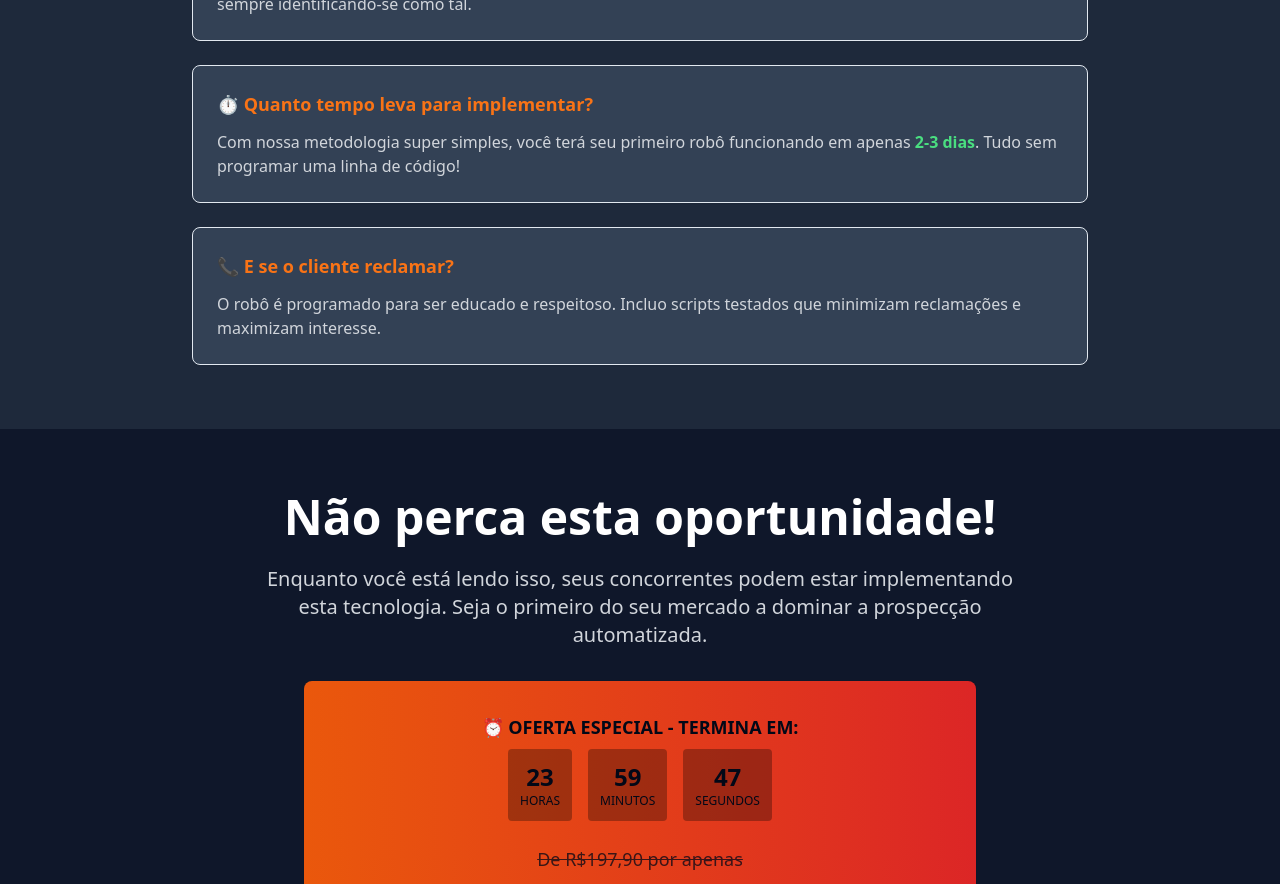
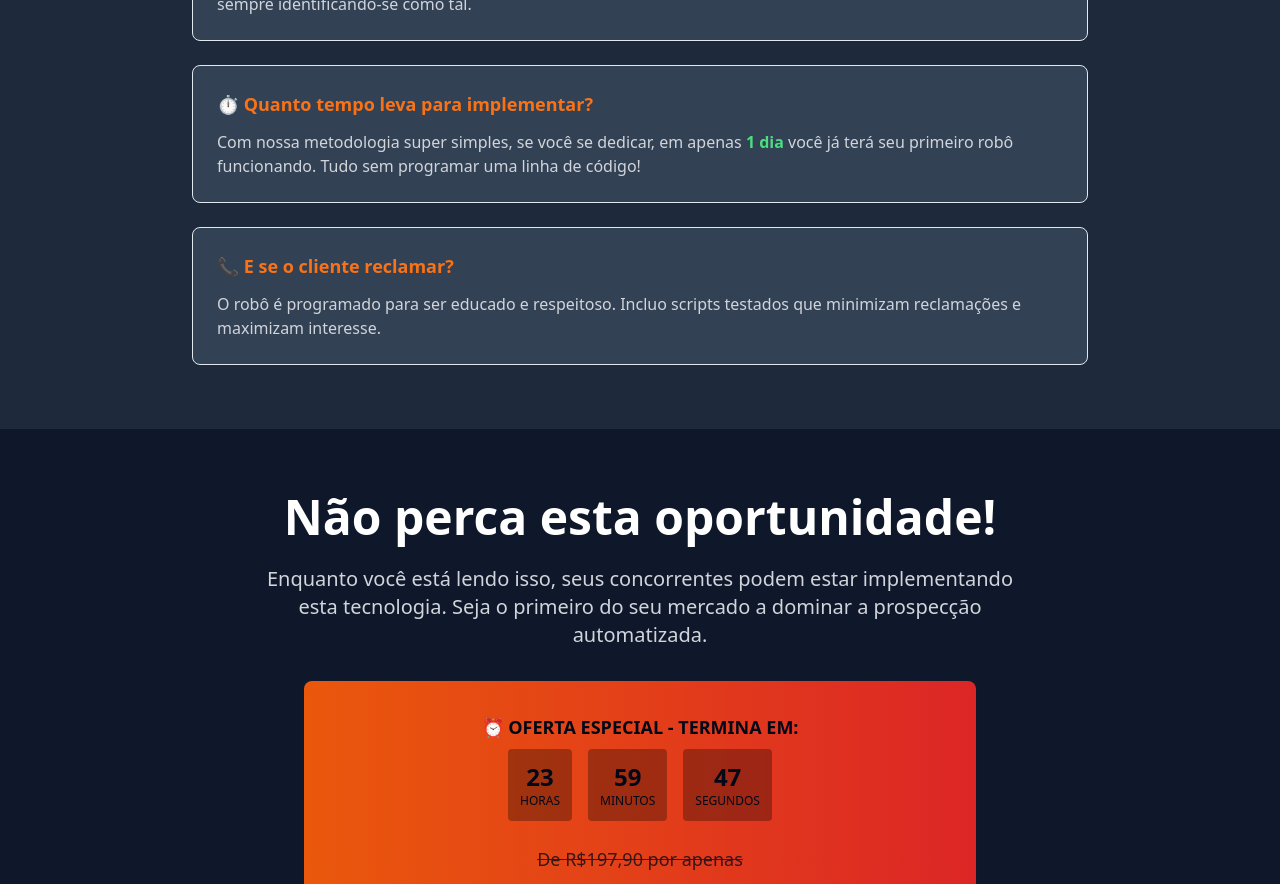
Before and after one commit to rafaelhtml/conversao-pura, a React (Vite) app: page / in a window 1280 px wide. Shown: the part 6000-6884 px from the top of the page. Built offline with nearby package versions, Linux system fonts and the light colour scheme.

Commit message:
Ajustar tempo de implementação
Altera o tempo de implementação do robô para 1 dia, caso o aluno se dedique.

```diff
--- a/src/pages/Index.tsx
+++ b/src/pages/Index.tsx
@@ -527,9 +527,9 @@ const IndexContent = () => {
               <h3 className="font-bold text-lg mb-3 text-orange-500">
                 ⏱️ Quanto tempo leva para implementar?
               </h3>
-              <p className="text-gray-300">
-                Com nossa metodologia super simples, você terá seu primeiro robô funcionando em apenas <strong className="text-green-400">2-3 dias</strong>. Tudo sem programar uma linha de código!
-              </p>
+               <p className="text-gray-300">
+                 Com nossa metodologia super simples, se você se dedicar, em apenas <strong className="text-green-400">1 dia</strong> você já terá seu primeiro robô funcionando. Tudo sem programar uma linha de código!
+               </p>
             </Card>
 
             <Card className="bg-slate-700 p-6">
```
